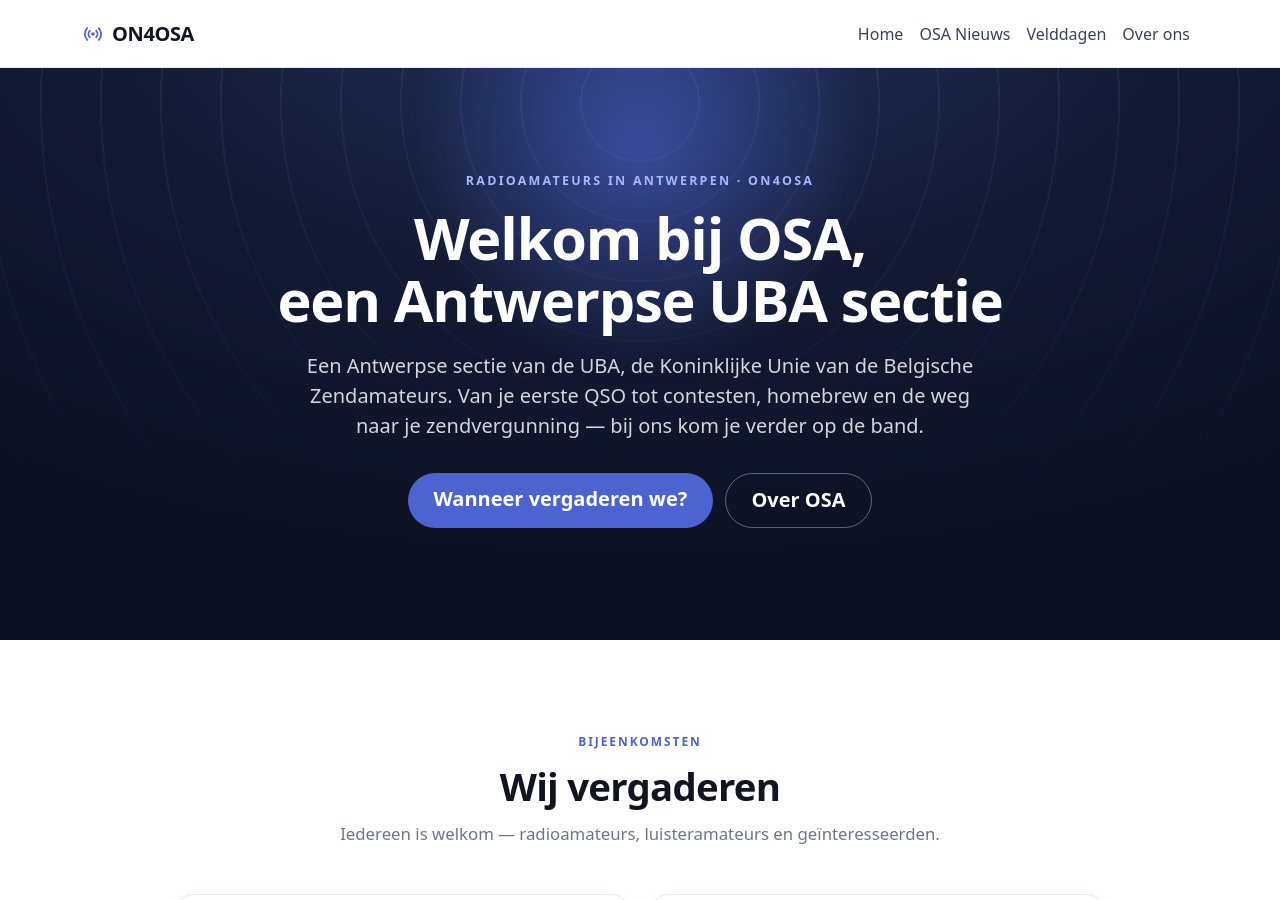
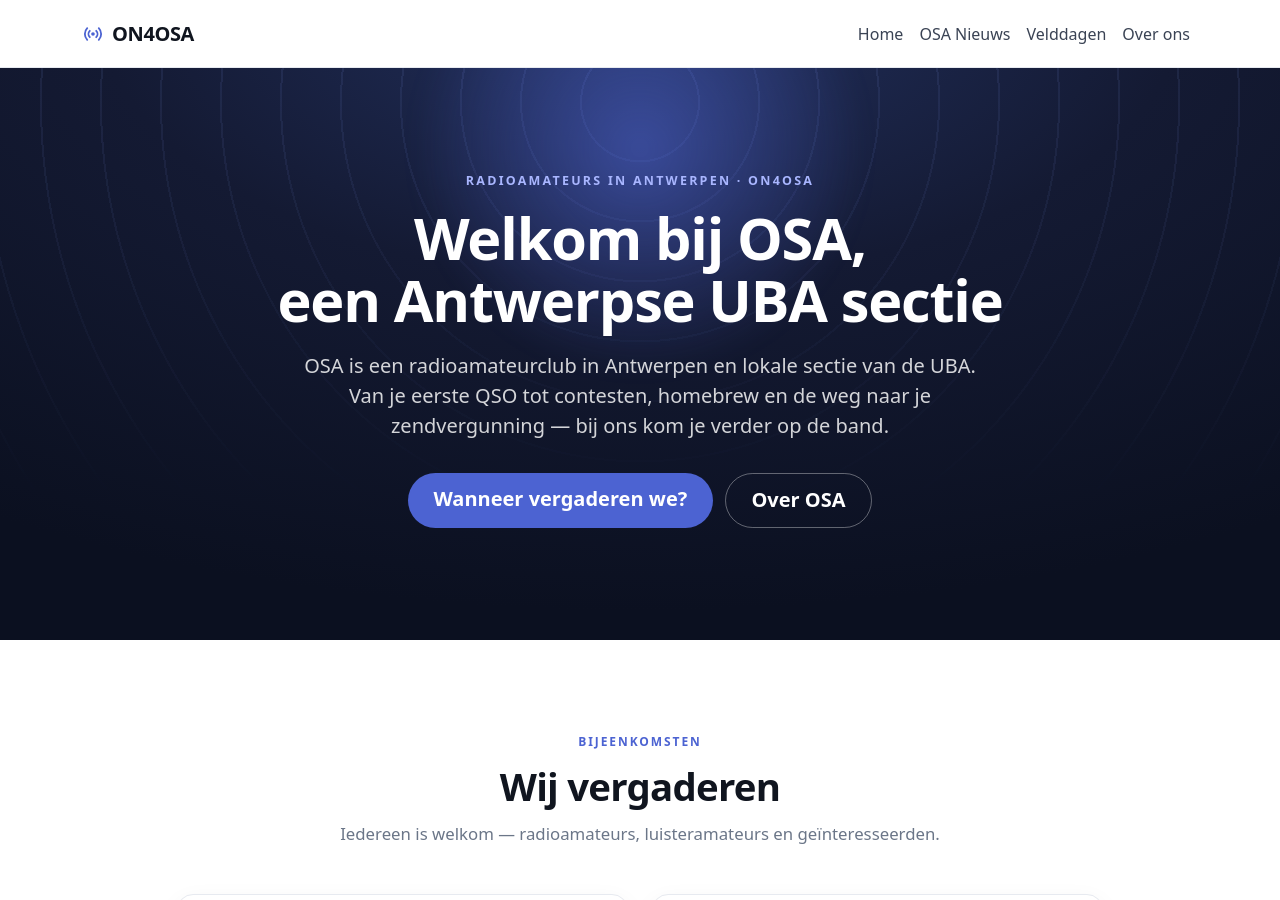
Before and after one commit to ON4OSA/on4osa.github.io, a Jekyll site: the page built from index.md, in a window 1280 px wide and 900 px high. Built offline with Jekyll 4.4.1, drawn with Linux system fonts in a browser that asks for light colours; some of the changed lines change nothing that is shown; some of the changed text lies outside the part shown.

Commit message:
improved describtion and page title line

```diff
--- a/_config.yml
+++ b/_config.yml
@@ -1,10 +1,14 @@
 # Site settings
 title: ON4OSA
-tagline: UBA sectie OSA - Een Antwerpse UBA sectie
+# Full <title> of the homepage.
+tagline: ON4OSA – Radioamateurclub in Antwerpen | UBA-sectie OSA
+# Appended to subpage titles so every page states what the club is (SEO).
+title_suffix: ON4OSA – Radioamateurclub Antwerpen
+# Meta description (kept under ~160 characters, Google's truncation limit).
 description: >-
-  ON4OSA is een Antwerpse sectie (OSA) van de UBA, de Koninklijke Unie van
-  de Belgische Zendamateurs. Ontdek onze bijeenkomsten, activiteiten en de
-  wereld van de radioamateur.
+  ON4OSA is een radioamateurclub in Antwerpen en sectie OSA van de UBA.
+  Ontdek onze bijeenkomsten, voordrachten, velddagen en activiteiten voor
+  zendamateurs.
 email: info@on4osa.be
 baseurl: ""
 # Canonical site URL (matches CNAME) — used for absolute URLs in sitemap.xml
--- a/_layouts/default.html
+++ b/_layouts/default.html
@@ -4,11 +4,13 @@
   <meta charset="utf-8">
   <meta name="viewport" content="width=device-width, initial-scale=1">
   {%- comment -%}
-    jekyll-seo-tag renders <title>, meta description, <link rel="canonical">,
-    Open Graph / Twitter card tags and JSON-LD. Per-page overrides go in front
-    matter: title, description, image, canonical_url.
+    `title=false` keeps jekyll-seo-tag's meta description, canonical, Open Graph
+    / Twitter cards and JSON-LD, but lets us write the <title> ourselves — the
+    default would prefix site.title and yield "ON4OSA | ON4OSA – …".
+    Per-page overrides in front matter: title, description, image, canonical_url.
   {%- endcomment -%}
-  {%- seo -%}
+  <title>{% if page.url == '/' or page.title == nil %}{{ site.tagline }}{% else %}{{ page.title }} | {{ site.title_suffix }}{% endif %}</title>
+  {%- seo title=false -%}
   {%- comment -%} Organisation identity — homepage only, per Google's guidance. {%- endcomment -%}
   {%- if page.url == '/' -%}{%- include schema-organization.html -%}{%- endif -%}
 
--- a/_layouts/home.html
+++ b/_layouts/home.html
@@ -11,9 +11,9 @@
         <p class="hero-eyebrow">Radioamateurs in Antwerpen · ON4OSA</p>
         <h1 class="hero-title">Welkom bij OSA,<br>een Antwerpse UBA sectie</h1>
         <p class="hero-lead">
-          Een Antwerpse sectie van de UBA, de Koninklijke Unie van de Belgische
-          Zendamateurs. Van je eerste QSO tot contesten, homebrew en de weg naar
-          je zendvergunning — bij ons kom je verder op de band.
+          OSA is een radioamateurclub in Antwerpen en lokale sectie van de UBA.<br>
+          Van je eerste QSO tot contesten, homebrew en de weg naar je zendvergunning
+           — bij ons kom je verder op de band.
         </p>
         <div class="hero-actions">
           <a href="#vergaderen" class="btn btn-osa btn-lg">Wanneer vergaderen we?</a>
```
